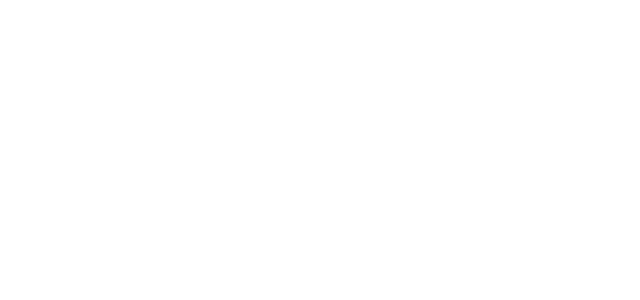
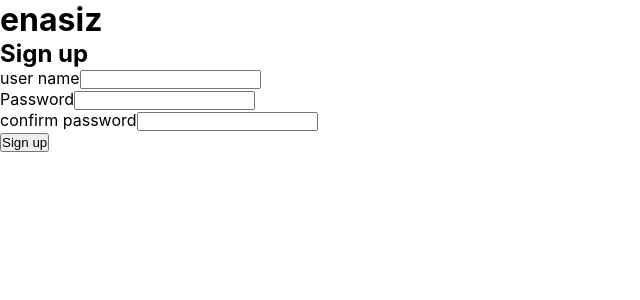
Before and after one commit to kiztopia1/enasiz, a React (Create React App) app: page /signup in a window 1280 px wide. Shown: the top 300 px of the page, without its empty margins (0-640 px from the left). Built offline with nearby package versions, Linux system fonts and the light colour scheme.

Commit message:
router config added

```diff
--- a/package.json
+++ b/package.json
@@ -1,5 +1,5 @@
 {
-  "name": "tesla-clone",
+  "name": "enasiz-front",
   "version": "0.1.0",
   "private": true,
   "dependencies": {
@@ -10,6 +10,8 @@
     "react": "^17.0.2",
     "react-dom": "^17.0.2",
     "react-redux": "^7.2.3",
+    "react-router": "^6.0.2",
+    "react-router-dom": "^6.0.2",
     "react-scripts": "4.0.3"
   },
   "scripts": {
--- a/src/App.js
+++ b/src/App.js
@@ -1,12 +1,22 @@
-import React from 'react';
+
+import {BrowserRouter as Router, Route, Routes} from 'react-router-dom';
+
+
+// components
+import Home from './pages/home'
+import Signup from './pages/signup'
 import './App.css';
 
 function App() {
   return (
-    <div className="App">
-
-    </div>
-  );
+    <Router>
+      <Routes >
+        <Route path='/' element={<Home/>}/>
+        <Route path='/signup' element={<Signup/>}/>
+      </Routes >
+    </Router>
+    );
 }
 
+
 export default App;
--- a/src/index.css
+++ b/src/index.css
@@ -6,8 +6,10 @@ body {
   -webkit-font-smoothing: antialiased;
   -moz-osx-font-smoothing: grayscale;
 }
+*{
+  box-sizing: border-box;
+  margin:0px;
+  padding:0px;
+  text-decoration: none;
 
-code {
-  font-family: source-code-pro, Menlo, Monaco, Consolas, 'Courier New',
-    monospace;
 }
--- /dev/null
+++ b/src/pages/home/index.js
@@ -0,0 +1,11 @@
+import React from 'react'
+
+function Home() {
+    return (
+        <div>
+            <p>home</p>
+        </div>
+    )
+}
+
+export default Home
--- /dev/null
+++ b/src/pages/signup/index.js
@@ -0,0 +1,32 @@
+import React from 'react'
+
+function Signup() {
+    return (
+        <div>
+            <h1>enasiz</h1>
+
+            <div className="cont">
+            <h2>Sign up</h2>
+            <form action="" method="post">
+                <div>
+                    <label htmlFor="username">user name</label>
+                    <input type="text" name="username" id="username" />
+                </div>
+                <div>
+                    <label htmlFor="password">Password</label>
+                    <input type="password" name="password" id="password" />
+                </div>
+                <div>
+                    <label htmlFor="password2">confirm password</label>
+                    <input type='password' name='password2' id="password2"/>
+                </div>
+
+                <button type="submit">Sign up</button>
+            </form>
+            </div>
+
+        </div>
+    )
+}
+
+export default Signup
```
Also changed, not shown: 1 other file (tests, documents, lock files or other folders).
